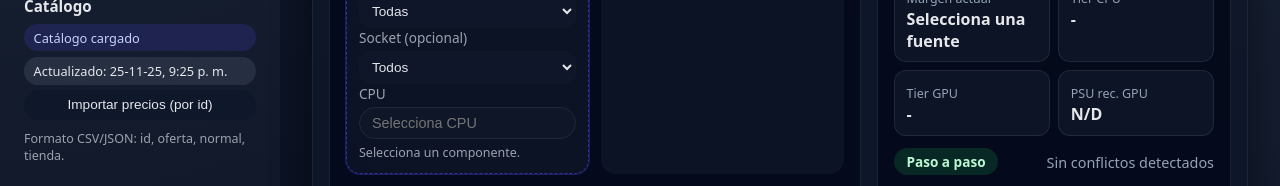
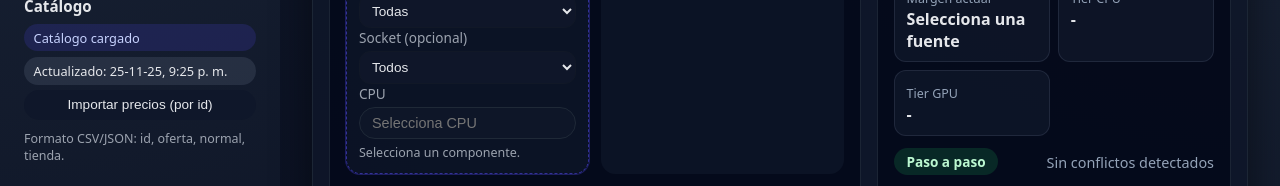
Before and after one commit to cortega26/cotiza-pc, a React (Vite) app in the folder pc-quote-builder/: page / in a window 1280 px wide. Shown: the part 529-715 px from the top of the page. Built offline with nearby package versions, Linux system fonts and the light colour scheme.

Commit message:
`Updated dependencies and code in pc-quote-builder project`

```diff
--- a/pc-quote-builder/src/App.jsx
+++ b/pc-quote-builder/src/App.jsx
@@ -323,6 +323,8 @@ function App() {
   const { power } = assessment;
   const estimatedTdp = power?.estimated_load_w || 0;
   const suggestedWatts = power?.recommended_min_psu_w || 0;
+  const gpuPsuRequirement = selection.gpu?.psuMin || 0;
+  const recommendedPsuWatts = Math.max(suggestedWatts, gpuPsuRequirement || 0);
   const builderIssues = assessment.issues;
   const builderComplete = builderSteps.every((step) => builder[step.key]);
   const builderStatuses = assessment.statuses;
@@ -1020,7 +1022,7 @@ function App() {
                         ? "Filtrado por largo de GPU y factor de forma."
                         : "Elige GPU/placa para validar espacio."
                       : step.key === "psuId"
-                      ? `Sugerido: ${suggestedWatts}W (estimado ${estimatedTdp}W).`
+                      ? `Sugerido: ${recommendedPsuWatts}W (estimado ${estimatedTdp}W).`
                       : "Selecciona un componente.";
 
                   return (
@@ -1113,6 +1115,8 @@ function App() {
                                     const inferred = inferMemoryTypeBySocket(socketFilter);
                                     return inferred ? opt.type === inferred : true;
                                   })
+                              : step.key === "psuId"
+                                ? options.filter((opt) => opt.wattage >= Math.max(recommendedPsuWatts - 100, 0))
                                 : options
                             }
                             value={value}
@@ -1150,7 +1154,7 @@ function App() {
               </div>
               <div className="metric">
                 <span className="metric-label">PSU sugerida</span>
-                <span className="metric-value">{suggestedWatts} W</span>
+                <span className="metric-value">{recommendedPsuWatts} W</span>
               </div>
               <div className="metric">
                 <span className="metric-label">Margen actual</span>
@@ -1166,13 +1170,10 @@ function App() {
                 <span className="metric-label">Tier GPU</span>
                 <span className="metric-value">{gpuTier || "-"}</span>
               </div>
-              <div className="metric">
-                <span className="metric-label">PSU rec. GPU</span>
-                <span className="metric-value">
-                  {selection.gpu?.psuMin ? `${selection.gpu.psuMin} W` : "N/D"}
-                </span>
-              </div>
             </div>
+            {gpuPsuRequirement > 0 && (
+              <p className="field-hint">La GPU sugiere {gpuPsuRequirement} W; el cálculo ya lo incorpora.</p>
+            )}
 
               <div className="status-line">
                 <span className="status-pill">{builderComplete ? "Build completo" : "Paso a paso"}</span>
```
Also changed, not shown: 3 other files (tests, documents, lock files or other folders).
